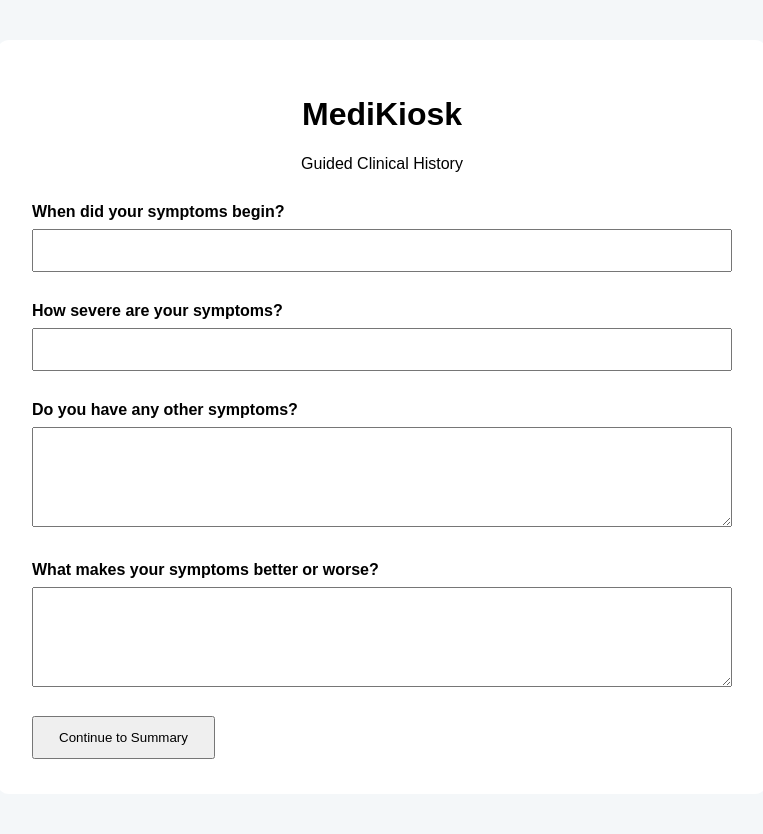
After one commit to jedidahbernicejcse29-beep/AI_patient_case_system, a Flask app: template backend/templates/questions.html in a window 1280 px wide. The commit adds this page. Shown: the whole page, without its empty margins (258-1021 px from the left). Run offline with Flask 3, Linux system fonts and the light colour scheme; the template is opened without the code that fills it, so the values that code supplies are empty.

Commit message:
Add guided history and red flag detection

```diff
--- a/backend/app.py
+++ b/backend/app.py
@@ -26,6 +26,48 @@ def submit():
         "personal_history": request.form.get("personal_history")
     }
 
+    return render_template("questions.html", patient=patient)
+
+
+@app.route("/questions", methods=["POST"])
+def questions():
+
+    patient = {
+        "name": request.form.get("name"),
+        "age": request.form.get("age"),
+        "gender": request.form.get("gender"),
+        "chief_complaint": request.form.get("chief_complaint"),
+        "duration": request.form.get("duration"),
+        "symptoms": request.form.get("symptoms"),
+        "medical_history": request.form.get("medical_history"),
+        "surgical_history": request.form.get("surgical_history"),
+        "medications": request.form.get("medications"),
+        "allergies": request.form.get("allergies"),
+        "family_history": request.form.get("family_history"),
+        "personal_history": request.form.get("personal_history"),
+        "onset": request.form.get("onset"),
+        "severity": request.form.get("severity"),
+        "associated_symptoms": request.form.get("associated_symptoms"),
+        "factors": request.form.get("factors")
+    }
+
+    # Basic red-flag prototype
+    text = (
+        (patient["chief_complaint"] or "") + " " +
+        (patient["symptoms"] or "") + " " +
+        (patient["associated_symptoms"] or "")
+    ).lower()
+
+    red_flags = [
+        "chest pain",
+        "difficulty breathing",
+        "severe breathing",
+        "fainting",
+        "sudden weakness"
+    ]
+
+    patient["red_flag"] = any(flag in text for flag in red_flags)
+
     return render_template("summary.html", patient=patient)
 
 
--- /dev/null
+++ b/backend/templates/questions.html
@@ -0,0 +1,113 @@
+<!DOCTYPE html>
+<html lang="en">
+<head>
+    <meta charset="UTF-8">
+    <meta name="viewport" content="width=device-width, initial-scale=1.0">
+
+    <title>MediKiosk - Guided Questions</title>
+
+    <style>
+        body {
+            font-family: Arial, sans-serif;
+            background: #f4f7f9;
+            margin: 0;
+            padding: 40px;
+        }
+
+        .container {
+            max-width: 700px;
+            margin: auto;
+            background: white;
+            padding: 35px;
+            border-radius: 12px;
+        }
+
+        h1 {
+            text-align: center;
+        }
+
+        .question {
+            margin-top: 30px;
+        }
+
+        label {
+            display: block;
+            font-weight: bold;
+            margin-bottom: 8px;
+        }
+
+        input,
+        textarea {
+            width: 100%;
+            padding: 12px;
+            box-sizing: border-box;
+        }
+
+        textarea {
+            min-height: 100px;
+        }
+
+        button {
+            margin-top: 25px;
+            padding: 12px 25px;
+            cursor: pointer;
+        }
+    </style>
+</head>
+
+<body>
+
+<div class="container">
+
+    <h1>MediKiosk</h1>
+
+    <p style="text-align:center;">
+        Guided Clinical History
+    </p>
+
+    <form action="/questions" method="POST">
+
+        <!-- Keep original patient information -->
+        <input type="hidden" name="name" value="{{ patient.name }}">
+        <input type="hidden" name="age" value="{{ patient.age }}">
+        <input type="hidden" name="gender" value="{{ patient.gender }}">
+        <input type="hidden" name="chief_complaint" value="{{ patient.chief_complaint }}">
+        <input type="hidden" name="duration" value="{{ patient.duration }}">
+        <input type="hidden" name="symptoms" value="{{ patient.symptoms }}">
+        <input type="hidden" name="medical_history" value="{{ patient.medical_history }}">
+        <input type="hidden" name="surgical_history" value="{{ patient.surgical_history }}">
+        <input type="hidden" name="medications" value="{{ patient.medications }}">
+        <input type="hidden" name="allergies" value="{{ patient.allergies }}">
+        <input type="hidden" name="family_history" value="{{ patient.family_history }}">
+        <input type="hidden" name="personal_history" value="{{ patient.personal_history }}">
+
+        <div class="question">
+            <label>When did your symptoms begin?</label>
+            <input type="text" name="onset" required>
+        </div>
+
+        <div class="question">
+            <label>How severe are your symptoms?</label>
+            <input type="text" name="severity" required>
+        </div>
+
+        <div class="question">
+            <label>Do you have any other symptoms?</label>
+            <textarea name="associated_symptoms"></textarea>
+        </div>
+
+        <div class="question">
+            <label>What makes your symptoms better or worse?</label>
+            <textarea name="factors"></textarea>
+        </div>
+
+        <button type="submit">
+            Continue to Summary
+        </button>
+
+    </form>
+
+</div>
+
+</body>
+</html>
```
Also changed, not shown: backend/templates/summary.html (+70 -5 lines).
